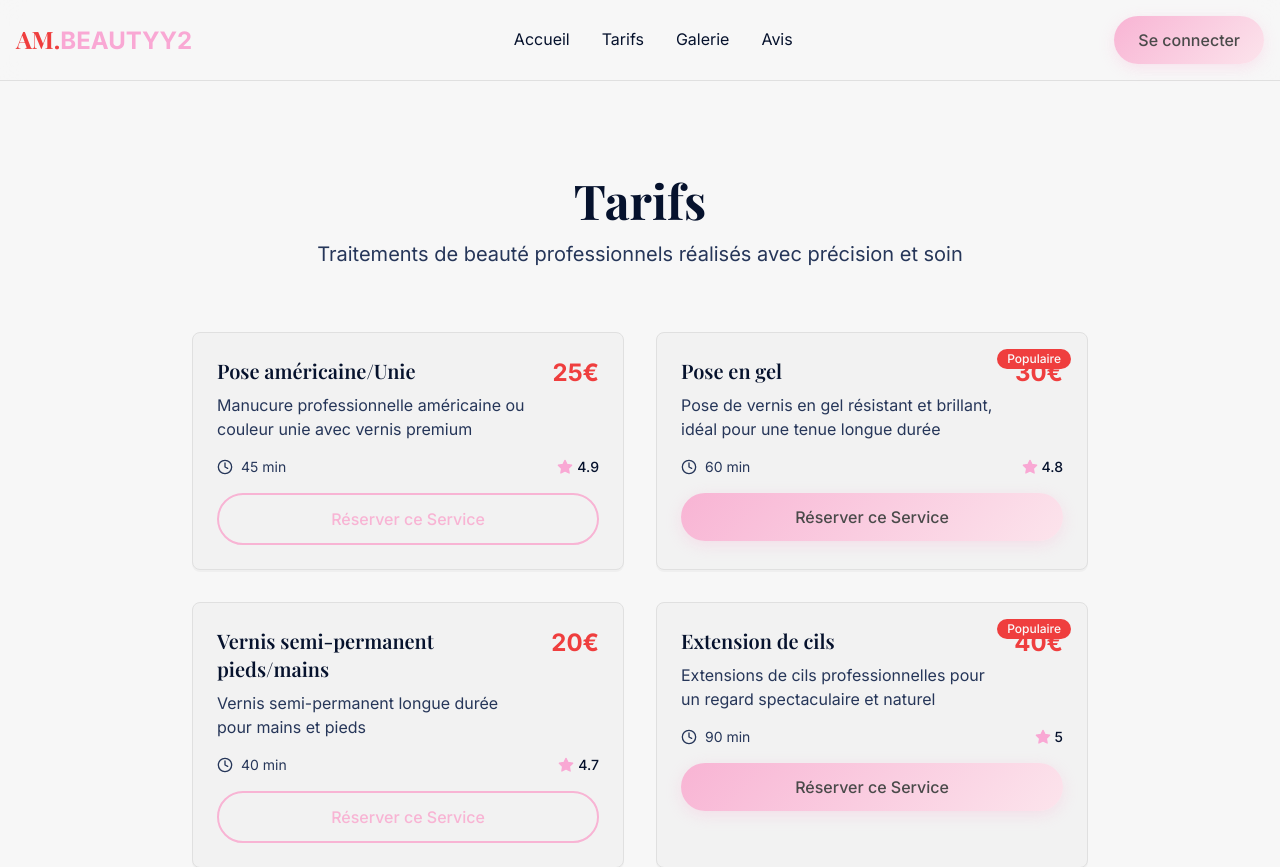
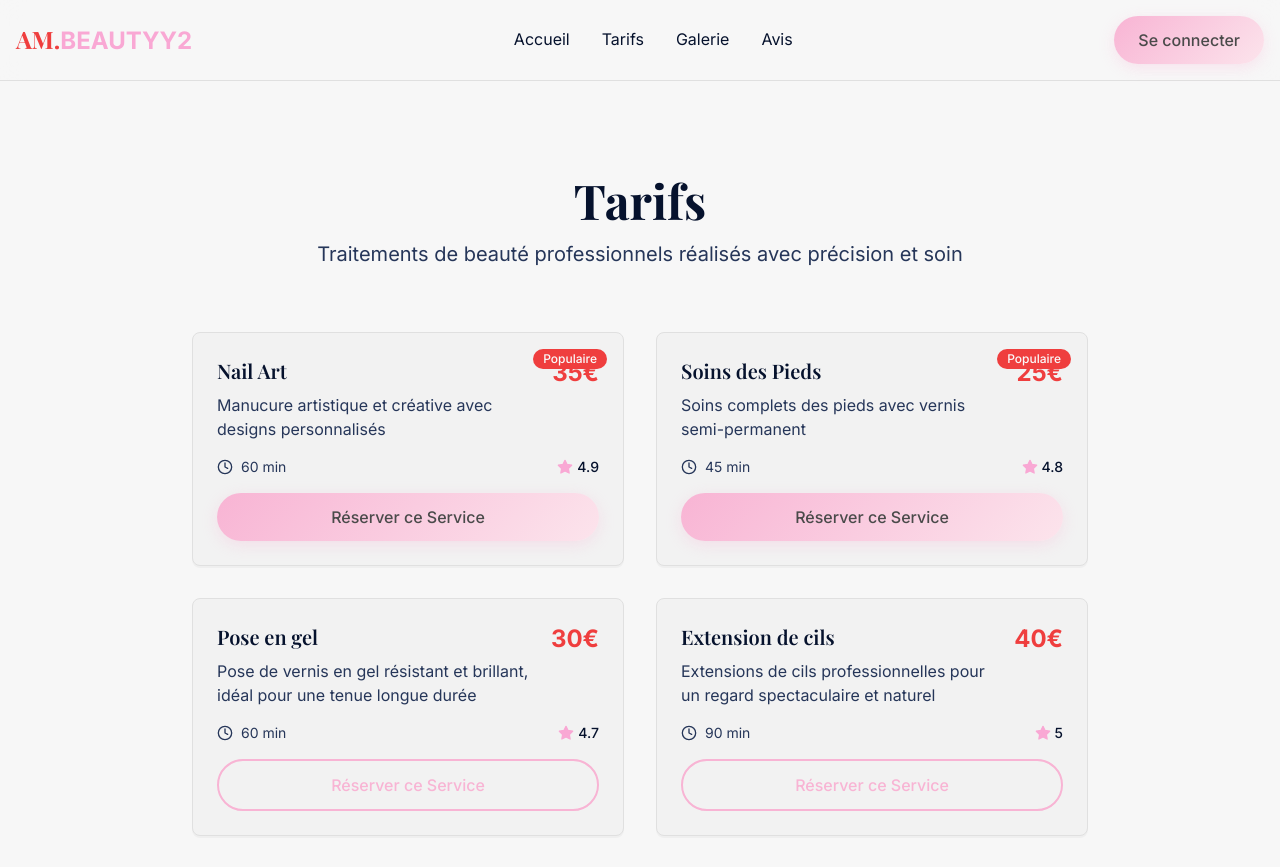
Before and after one commit to Lcsmrct/AMBEAUTY, a React (Create React App) app in the folder frontend/: page /tarifs in a window 1280 px wide. Shown: the top 867 px of the page. Built offline with nearby package versions, Linux system fonts and the light colour scheme.

Commit message:
auto-commit for 2ea60014-afb9-4621-85db-496e9470efbc

```diff
--- a/frontend/src/components/Services.js
+++ b/frontend/src/components/Services.js
@@ -7,28 +7,28 @@ import { useNavigate } from 'react-router-dom';
 const services = [
   {
     id: 1,
-    name: "Pose américaine/Unie",
-    description: "Manucure professionnelle américaine ou couleur unie avec vernis premium",
-    price: "25€",
-    duration: "45 min",
+    name: "Nail Art",
+    description: "Manucure artistique et créative avec designs personnalisés",
+    price: "35€",
+    duration: "60 min",
     rating: 4.9,
-    popular: false
+    popular: true
   },
   {
     id: 2,
-    name: "Pose en gel",
-    description: "Pose de vernis en gel résistant et brillant, idéal pour une tenue longue durée",
-    price: "30€",
-    duration: "60 min",
+    name: "Soins des Pieds",
+    description: "Soins complets des pieds avec vernis semi-permanent",
+    price: "25€",
+    duration: "45 min",
     rating: 4.8,
     popular: true
   },
   {
     id: 3,
-    name: "Vernis semi-permanent pieds/mains",
-    description: "Vernis semi-permanent longue durée pour mains et pieds",
-    price: "20€",
-    duration: "40 min",
+    name: "Pose en gel",
+    description: "Pose de vernis en gel résistant et brillant, idéal pour une tenue longue durée",
+    price: "30€",
+    duration: "60 min",
     rating: 4.7,
     popular: false
   },
@@ -39,7 +39,7 @@ const services = [
     price: "40€",
     duration: "90 min",
     rating: 5.0,
-    popular: true
+    popular: false
   }
 ];
 
```
